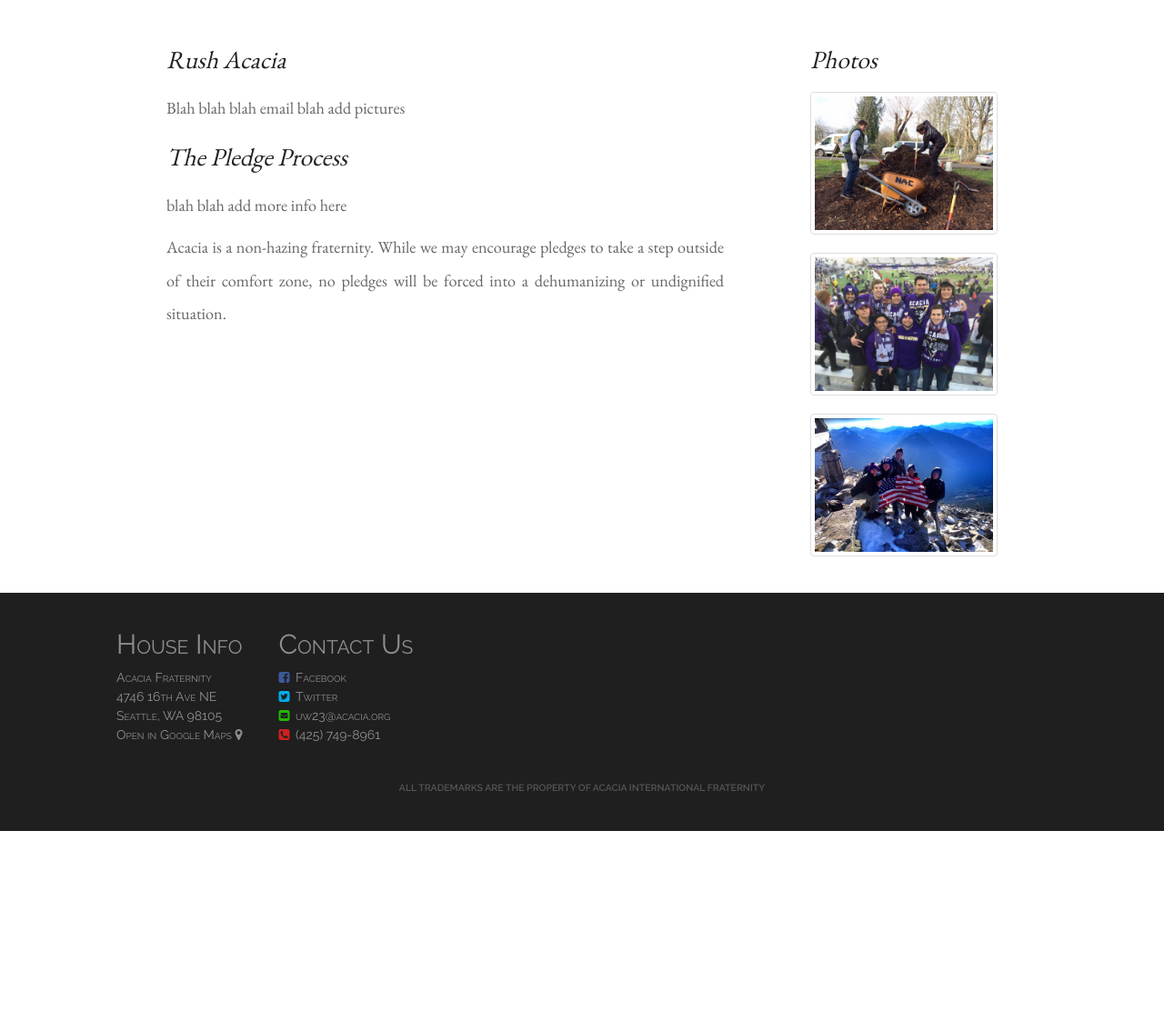
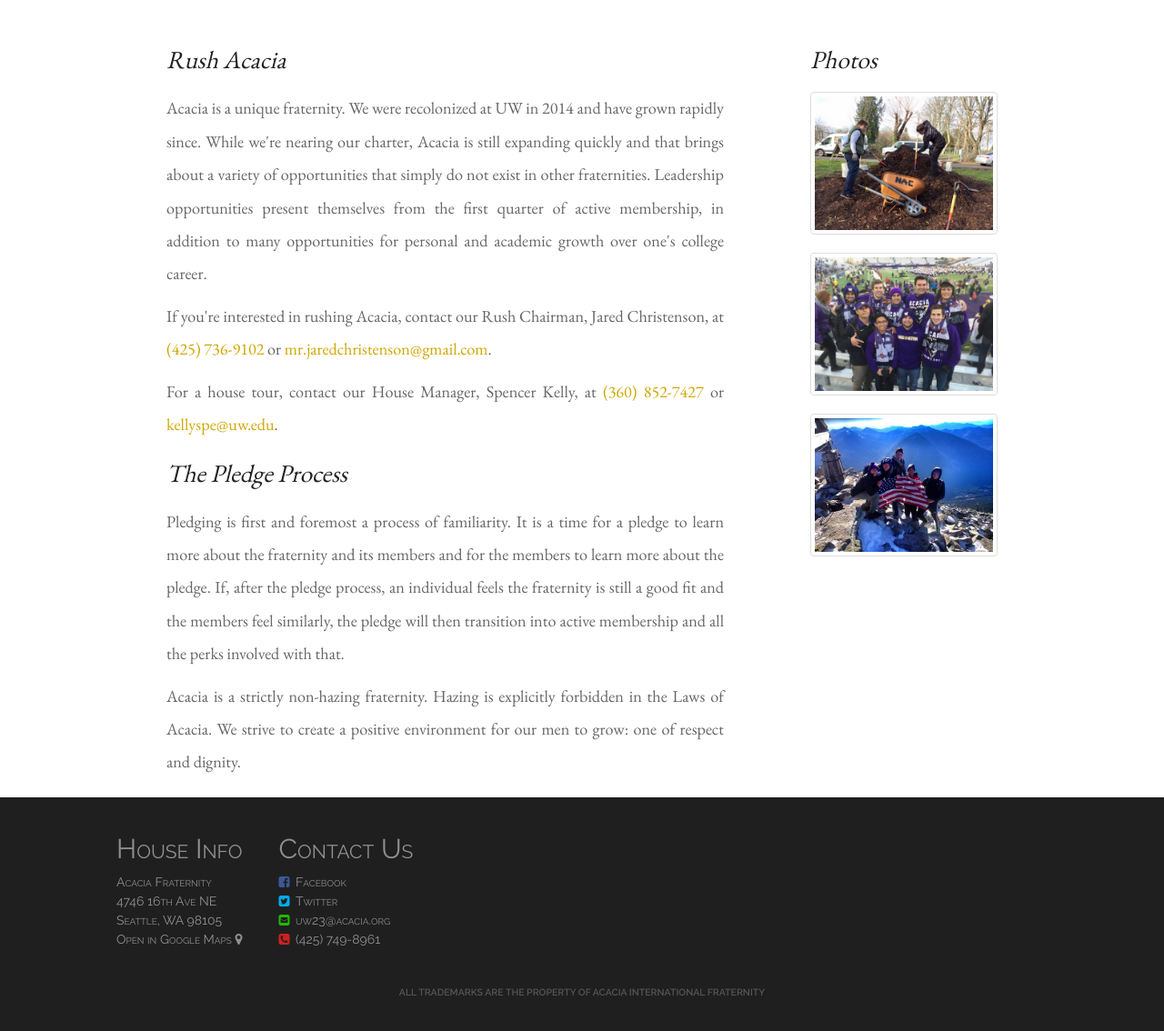
Before and after one commit to Garrett-M/acacia-web, a Jekyll site: the page built from rush.html, in a window 1280 px wide and 1400 px high, scrolled down 680 px. Shown: the part 261-1395 px from the top of the window at 91% size. Built offline with Jekyll 4.4.1, drawn with Linux system fonts in a browser that asks for light colours; nearby versions of some CDN libraries; comment, search, counter and statistics services are not loaded; before the commit the page ends 1855 px from its top, so only the background shows below that.

Commit message:
added content

```diff
--- a/rush.html
+++ b/rush.html
@@ -23,17 +23,40 @@ photos:
         <div class="col-sm-9">
             <h2>Rush Acacia</h2>
             <p>
-                Blah blah blah email blah
-                add pictures
+                Acacia is a unique fraternity. We were recolonized at UW
+                in 2014 and have grown rapidly since. While we're nearing our
+                charter, Acacia is still expanding quickly and that brings
+                about a variety of opportunities that simply do not exist in
+                other fraternities. Leadership opportunities present themselves
+                from the first quarter of active membership, in addition to
+                many opportunities for personal and academic growth over one's
+                college career.
+            </p>
+            <p>
+                If you're interested in rushing Acacia, contact our Rush Chairman,
+                Jared Christenson, at <a href="tel:14257369102">(425) 736-9102</a>
+                or <a href="mailto:mr.jaredchristenson@gmail.com">
+                mr.jaredchristenson@gmail.com</a>.
+            </p>
+            <p>
+                For a house tour, contact our House Manager, Spencer Kelly, at
+                <a href="tel:13608527427">(360) 852-7427</a> or
+                <a href="mailto:kellyspe@uw.edu">kellyspe@uw.edu</a>.
             </p>
             <h2>The Pledge Process</h2>
             <p>
-                blah blah add more info here
+                Pledging is first and foremost a process of familiarity. It is
+                a time for a pledge to learn more about the fraternity and its
+                members and for the members to learn more about the pledge. If,
+                after the pledge process, an individual feels the fraternity
+                is still a good fit and the members feel similarly, the pledge
+                will then transition into active membership and all the perks
+                involved with that.
             </p>
             <p>
-                Acacia is a non-hazing fraternity. While we may encourage pledges to take
-                a step outside of their comfort zone, no pledges will be forced into a
-                dehumanizing or undignified situation.
+                Acacia is a strictly non-hazing fraternity. Hazing is explicitly
+                forbidden in the Laws of Acacia. We strive to create a positive
+                environment for our men to grow: one of respect and dignity.
             </p>
         </div>
         <div class="col-sm-3">
```
